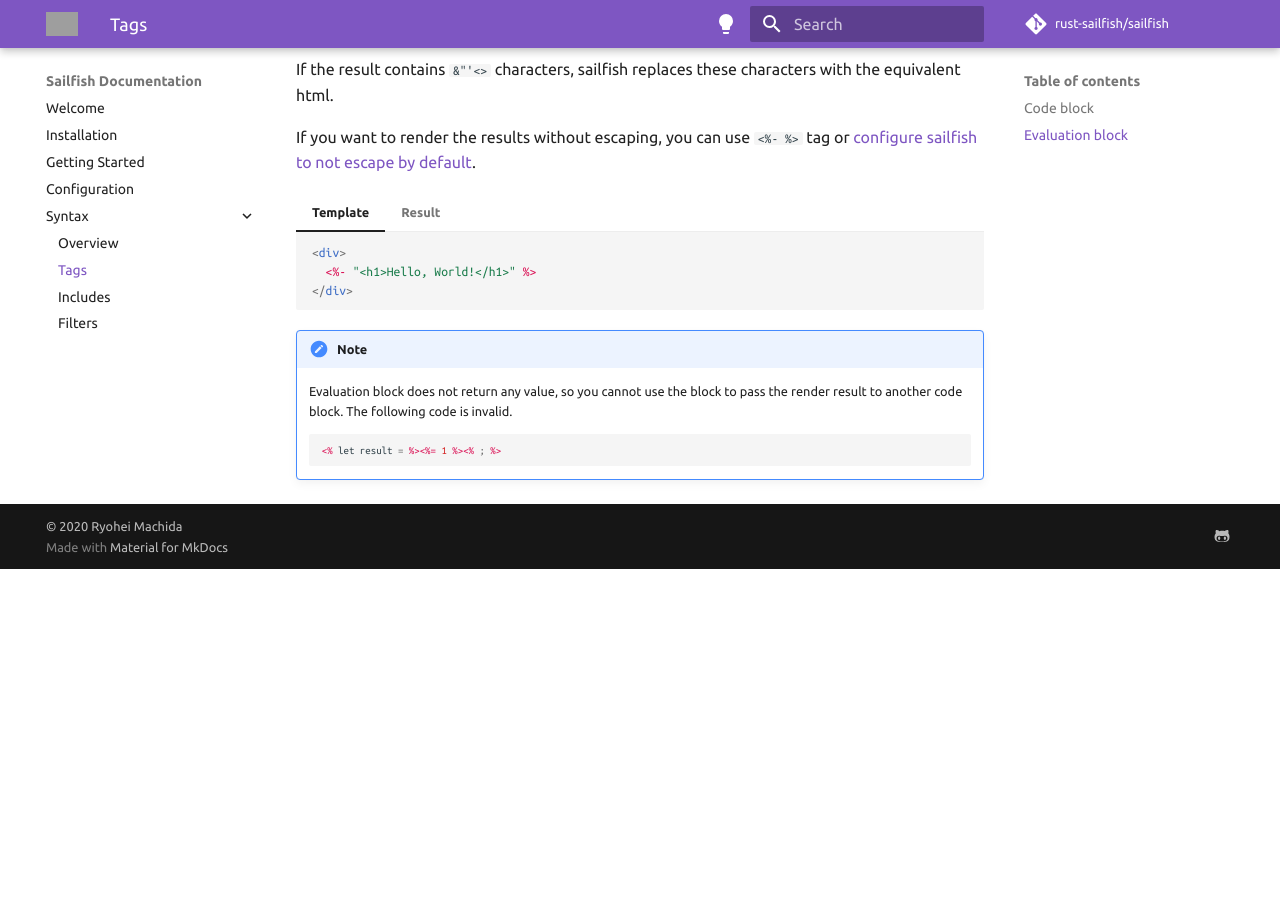
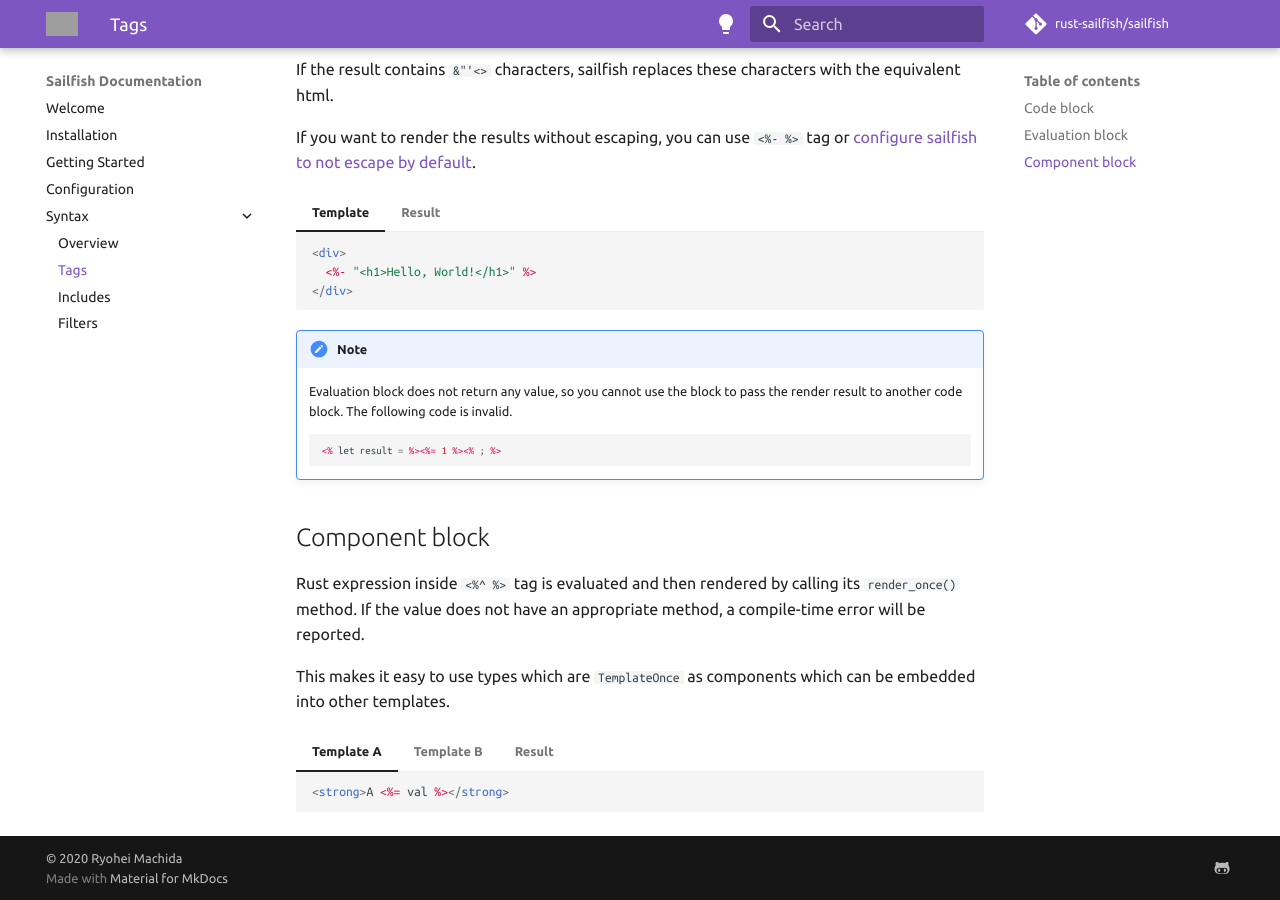
Before and after one commit to rust-sailfish/sailfish, an MkDocs documentation site: the page built from docs/en/docs/syntax/tags.md, in a window 1280 px wide and 900 px high, scrolled down 1374 px. Built offline with MkDocs 1.6.1 and Material for MkDocs 9.7.7, drawn with Linux system fonts in a browser that asks for light colours; comment, search, counter and statistics services are not loaded; before the commit the page ends 1943 px from its top, so only the background shows below that; grey boxes are pictures that could not be loaded.

Commit message:
documentation

````diff
--- a/docs/en/docs/syntax/tags.md
+++ b/docs/en/docs/syntax/tags.md
@@ -105,3 +105,30 @@
     ``` rhtml
     <% let result = %><%= 1 %><% ; %>
     ```
+
+## Component block
+
+Rust expression inside `<%^ %>` tag is evaluated and then rendered by
+calling its `render_once()` method. If the value does not have an
+appropriate method, a compile-time error will be reported.
+
+This makes it easy to use types which are `TemplateOnce` as components
+which can be embedded into other templates.
+
+=== "Template A"
+
+    ``` rhtml
+    <strong>A <%= val %></strong>
+    ```
+
+=== "Template B"
+
+    ``` rhtml
+    B <%^ A { val: "example" } %>
+    ```
+
+=== "Result"
+
+    ``` text
+    B <strong>A example</strong>
+    ```
````
Also changed, not shown: docs/en/docs/syntax/overview.md (+1 -0 lines).
